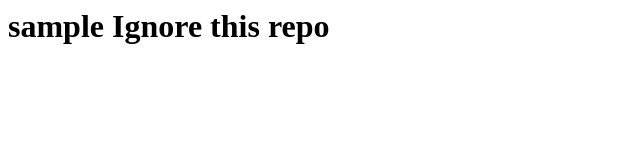
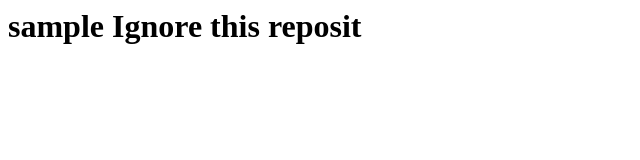
Before and after one commit to aashishgk7760/Threetierarchitecture-, a plain HTML site: page index.html in a window 1280 px wide. Shown: the full height of the page, 0-640 px from the left. Drawn offline with Linux system fonts and the light colour scheme.

Commit message:
added reposit

```diff
--- a/index.html
+++ b/index.html
@@ -1 +1 @@
-<h1>sample Ignore this repo</h1>
+<h1>sample Ignore this reposit</h1>
```
